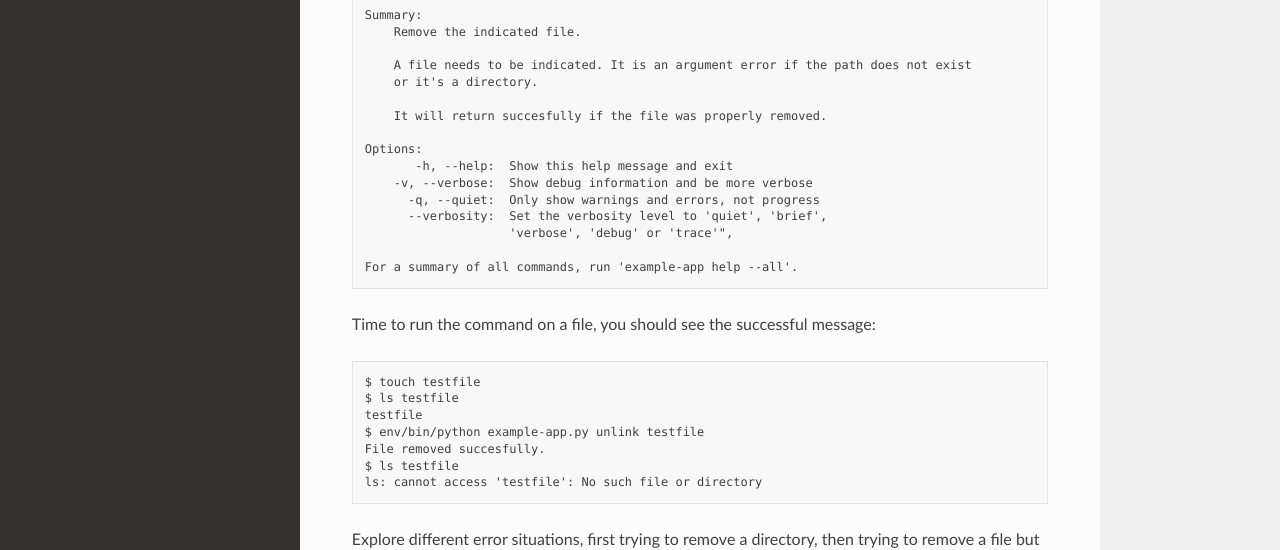
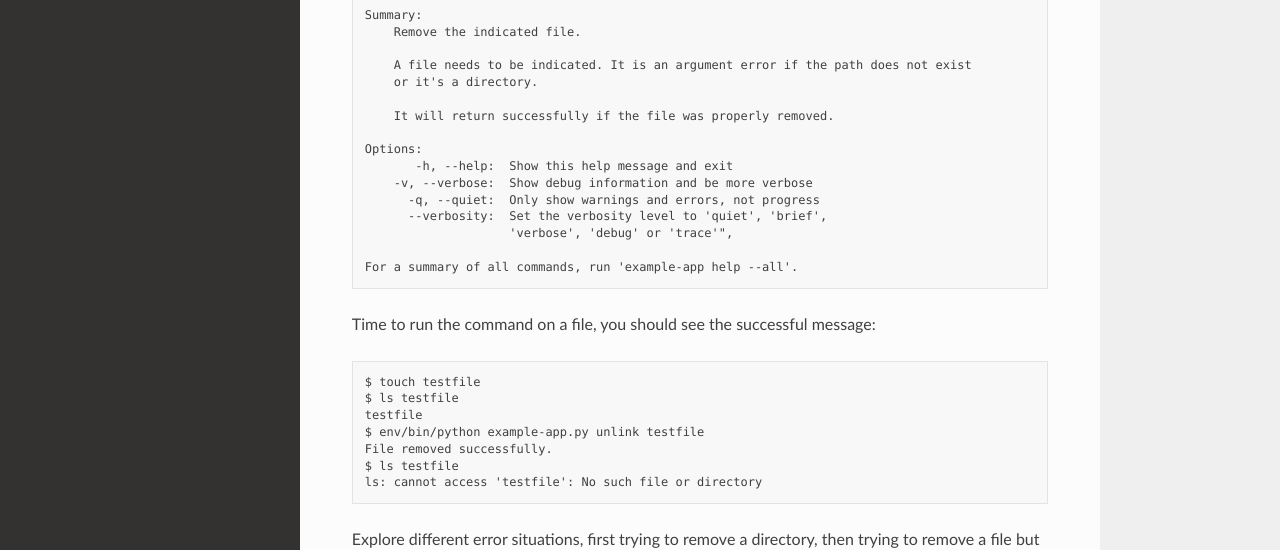
Before and after one commit to canonical/craft-cli, a Sphinx documentation site: the page built from docs/tutorials.rst, in a window 1280 px wide and 900 px high, scrolled down 2530 px. Shown: the part 319-869 px from the top of the window. Built offline with Sphinx 7.4.7 and the Read the Docs theme 2.0.0, drawn with Linux system fonts in a browser that asks for light colours; pages that are not in the unit, such as notebooks, are missing from menus; some of the changed text lies outside the part shown.

Commit message:
Fix typos in tutorials
Found via `codespell .`.

```diff
--- a/docs/tutorials.rst
+++ b/docs/tutorials.rst
@@ -60,7 +60,7 @@ First start with a class sub-classing `BaseCommand` with the appropriate attribu
             A file needs to be indicated. It is an argument error if the path does not exist
             or it's a directory.
 
-            It will return succesfully if the file was properly removed.
+            It will return successfully if the file was properly removed.
         """)
 
         def fill_parser(self, parser):
@@ -76,7 +76,7 @@ First start with a class sub-classing `BaseCommand` with the appropriate attribu
             except Exception as exc:
                 raise CraftError(f"Problem removing the file: {exc}.")
 
-            emit.message("File removed succesfully.")
+            emit.message("File removed successfully.")
 
 Then initiate the ``emit`` object and call the ``Dispatcher`` functionality::
 
@@ -140,7 +140,7 @@ Ask help for specifically for the command::
         A file needs to be indicated. It is an argument error if the path does not exist
         or it's a directory.
 
-        It will return succesfully if the file was properly removed.
+        It will return successfully if the file was properly removed.
 
     Options:
            -h, --help:  Show this help message and exit
@@ -157,7 +157,7 @@ Time to run the command on a file, you should see the successful message::
     $ ls testfile
     testfile
     $ env/bin/python example-app.py unlink testfile
-    File removed succesfully.
+    File removed successfully.
     $ ls testfile
     ls: cannot access 'testfile': No such file or directory
 
```
